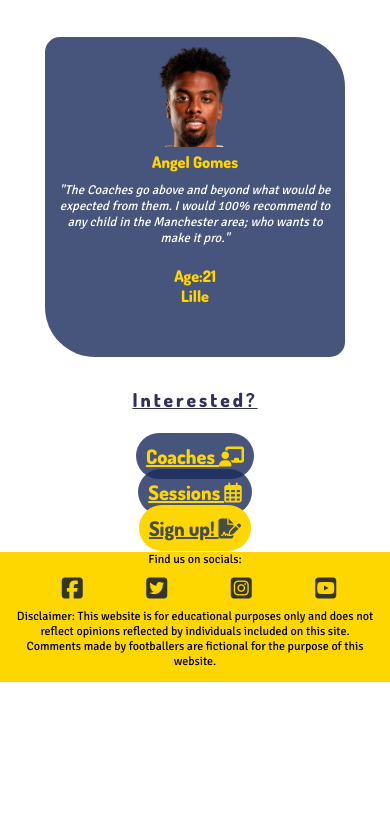
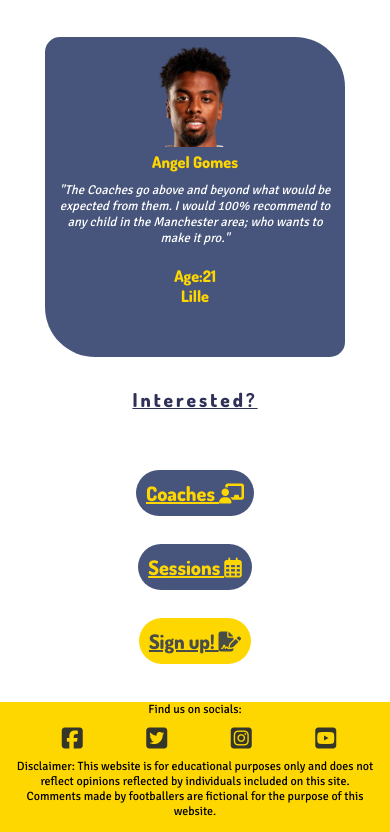
Before and after one commit to benlamb95/premier-football, a plain HTML site: page index.html in a window 390 px wide. Shown: the part 1748-2580 px from the top of the page. Before the commit the page ends 2430 px from the top, so only its background shows below. Drawn offline with Linux system fonts and the light colour scheme.

Commit message:
Increase the height of the internal button wrapper and space items evenly using flex

```diff
--- a/assets/css/style.css
+++ b/assets/css/style.css
@@ -321,7 +321,6 @@ nav a:hover {
 /*--Footer--*/
 
 footer {
-    position: relative;
     background: #FFD700;
     height: 130px;
     overflow: hidden;
@@ -756,14 +755,16 @@ OPTION {
     }
 
     .index-button-wrapper {
-        flex-direction: column;
+        flex-flow: column wrap;
+        justify-content: space-evenly;
         margin: 0;
+        height: 250px;
     }
 
     .meet-button,
     .prices-button,
     .sign-button {
-        margin: 15px 0;
+        margin-top: 15px;
     }
 
     footer {
--- a/index.html
+++ b/index.html
@@ -9,7 +9,7 @@
     <meta name="keywords" content="football, football coaching, academy, Manchester, football training">
     <link rel="stylesheet" href="assets/css/style.css">
     <title>Premier Football Coaching</title>
-    <link rel="shortcut icon" type="image" href="assets/images/favicon.png">
+    <link rel="shortcut icon" type="image/png" href="assets/images/favicon.png">
 
 </head>
 
```
Also changed, not shown: coaches.html (+1 -1 lines), prices.html (+1 -1 lines), sign-up.html (+1 -1 lines), thankyou.html (+1 -1 lines).
